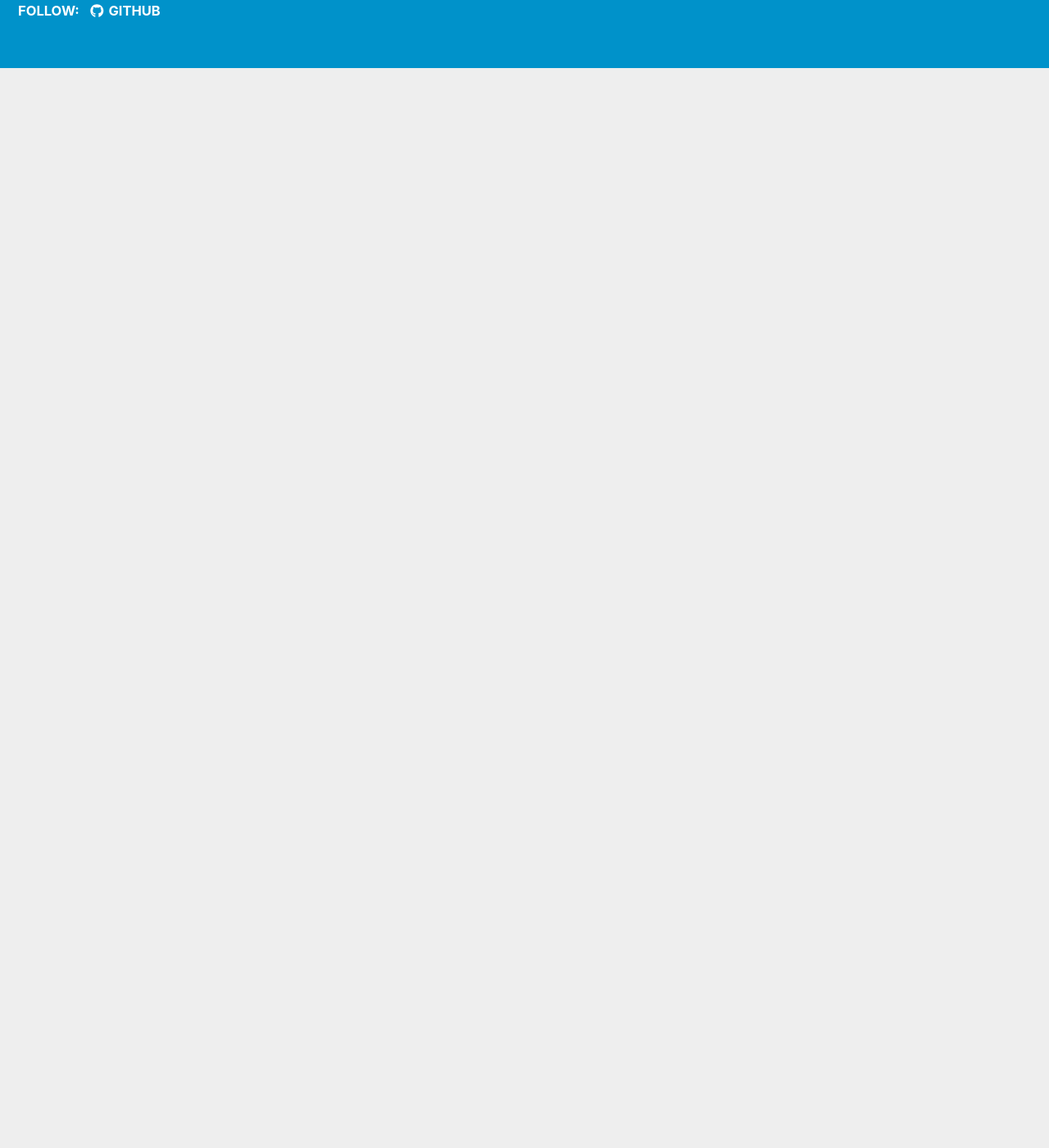
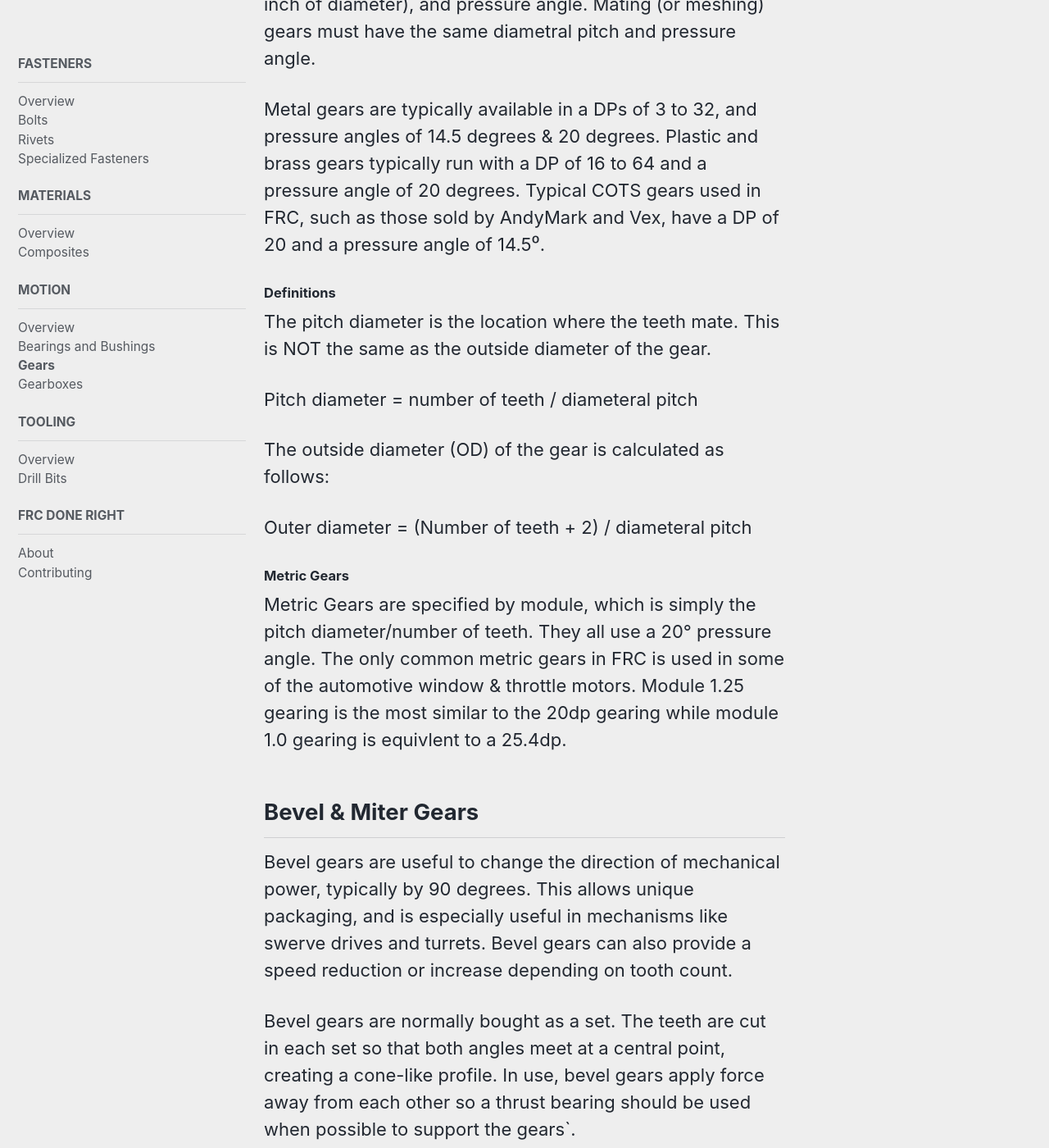
Before and after one commit to FRCDoneRight/FIRSTCompendium, a Jekyll site: the page built from _pages/mechanical/motion/gears.md, in a window 1280 px wide and 1400 px high, scrolled down 1317 px. Shown: the whole window at 82% size. Built offline with Jekyll 4.4.1, drawn with Linux system fonts in a browser that asks for light colours; nearby versions of some CDN libraries; some of the changed text lies outside the part shown.

Commit message:
Fill in gear page

```diff
--- a/_pages/mechanical/motion/gears.md
+++ b/_pages/mechanical/motion/gears.md
@@ -6,3 +6,61 @@ sidebar:
 ---
 
 See also: [Gearboxes]({{ '/motion/gearboxes' | relative_url }})
+
+## Gear Basics
+
+Gears are used to transmit power. By varying the ratio between two gears (in terms of teeth) you can vary output speed and torque.
+
+A ratio of 2:1 can be created through the use of any two gears in that ratio (40 tooth:20 tooth, 32 tooth: 16 tooth, etc). If the larger gear is the input gear, the output gear will spin about twice as fast, with roughly half as much torque. Small variences here are a result of lost power (inperfect efficiency) to friction and other forces. If the smaller gear is the input gear, the gears will create a 1:2 reduction and cause speed to be halved and torque to be doubled.
+
+#### Gearing Efficiency
+
+Each stage of gearing will result in some inefficiency in the power transmission.
+
+Type           | Normal Ratios | Efficiency
+---------------|---------------|-----------
+Spur	         | 1:1 to 6:1    | 94% to 98%
+Straight Bevel | 1.1 to 5:1    | 93% to 97%
+Worm 	         | 5:1 to 75:1   | 50% to 90%
+
+
+## Spur Gears
+
+Spur Gears are the most commonly used gears in robotics. The individual teeth have a straight cut involute profile.
+
+US System gears are specified in diametral pitch (teeth per inch of diameter), and pressure angle. Mating (or meshing) gears must have the same diametral pitch and pressure angle.
+
+Metal gears are typically available in a DPs of 3 to 32, and pressure angles of 14.5 degrees & 20 degrees. Plastic and brass gears typically run with a DP of 16 to 64 and a pressure angle of 20 degrees. Typical COTS gears used in FRC, such as those sold by AndyMark and Vex, have a DP of 20 and a pressure angle of 14.5⁰.
+
+#### Definitions
+
+The pitch diameter is the location where the teeth mate. This is NOT the same as the outside diameter of the gear.
+
+Pitch diameter = number of teeth / diameteral pitch
+
+The outside diameter (OD) of the gear is calculated as follows:
+
+Outer diameter = (Number of teeth + 2) / diameteral pitch
+
+#### Metric Gears
+
+Metric Gears are specified by module, which is simply the pitch diameter/number of teeth. They all use a 20° pressure angle. The only common metric gears in FRC is used in some of the automotive window & throttle motors. Module 1.25 gearing is the most similar to the 20dp gearing while module 1.0 gearing is equivlent to a 25.4dp.
+
+## Bevel & Miter Gears
+
+Bevel gears are useful to change the direction of mechanical power, typically by 90 degrees. This allows unique packaging, and is especially useful in mechanisms like swerve drives and turrets. Bevel gears can also provide a speed reduction or increase depending on tooth count.
+
+Bevel gears are normally bought as a set. The teeth are cut in each set so that both angles meet at a central point, creating a cone-like profile. In use, bevel gears apply force away from each other so a thrust bearing should be used when possible to support the gears`.
+
+Miter gears are simply bevel gears with the same tooth count (1:1 ratio).
+
+## Worm Gearing
+
+Worm gears are another method of transmitting power at a right angle, and can provide a very compact speed reduction (up to 75:1). As with bevel gears, these are always purchased as a set. The worm is normally of steel construction, and the worm gear is normally a softer metal such as brass to control wear.
+
+Worm gears are useful over bevel gears in some applications due to the very compact reduction and because the worm gear can’t back-drive the worme.
+
+Worm gear efficiency is a function of the lead angle of the worm. Lead angles of 45⁰ provide the maximum efficiency.
+
+## Ancillary Gearing
+There are other forms of gearing available including multi-angled herringbone gears, slanted helical gears and curved gearing such as hypoid and cycloid gearing. These are typically more expensive, more difficult to source, and challenging to design with.
```
Also changed, not shown: _pages/mechanical/motion/gearboxes.md (+0 -1 lines).
